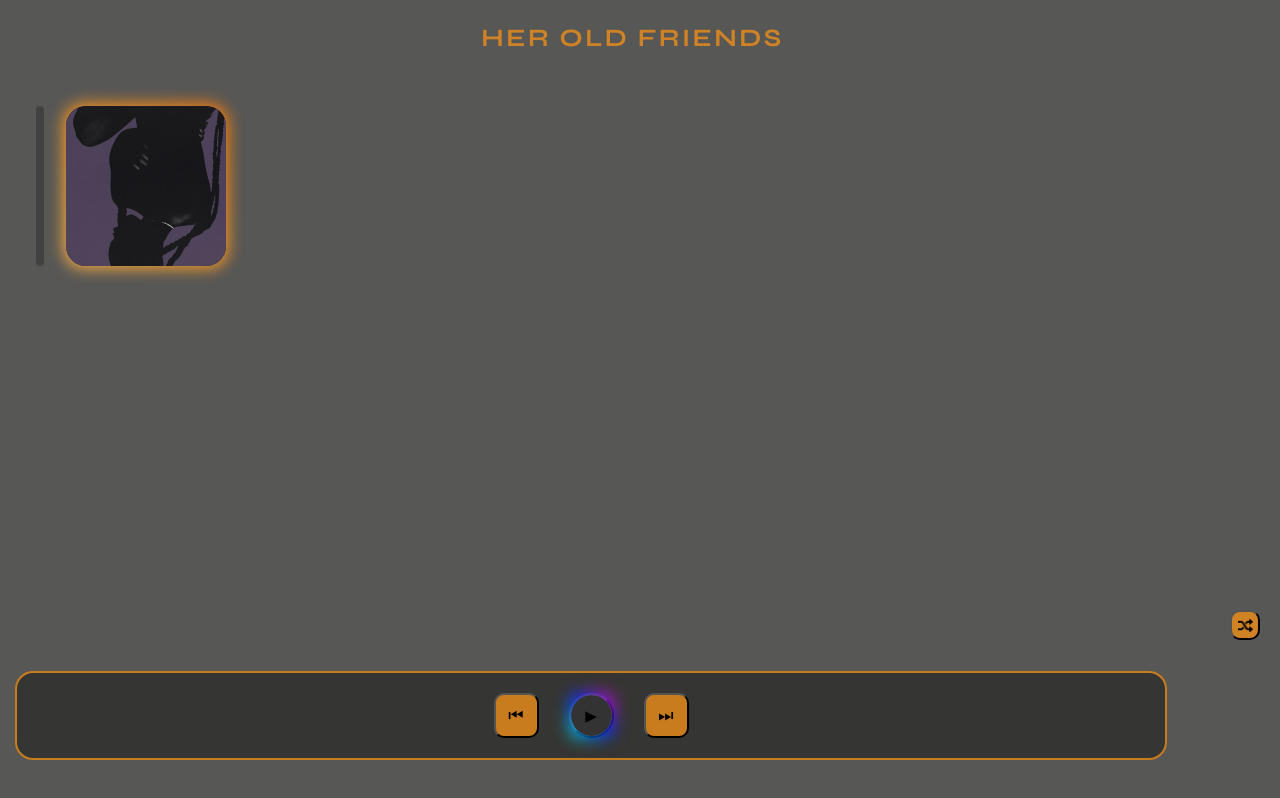
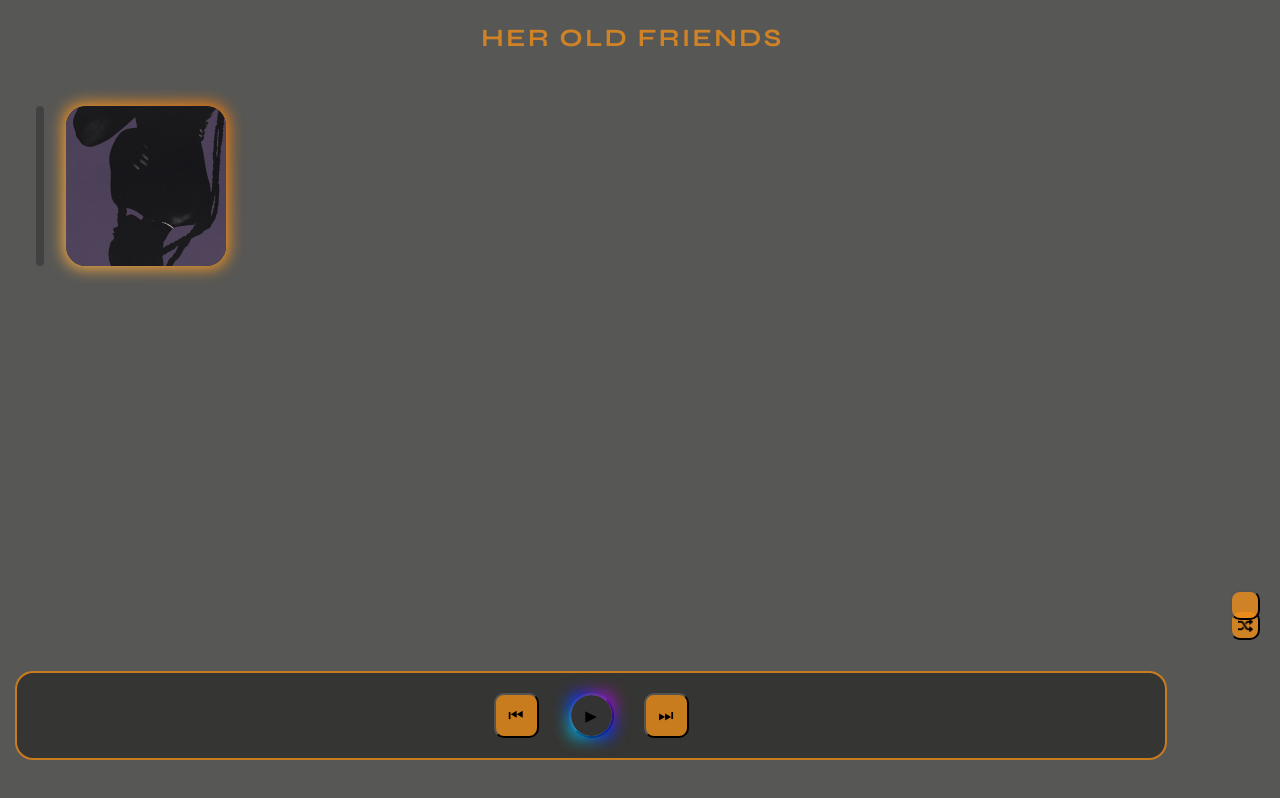
Before and after one commit to TXMJ1D/music-player-app, a website: page index.html in a window 1280 px wide. Drawn offline with Linux system fonts and the light colour scheme.

Commit message:
Updated html file to add a loop button

```diff
--- a/index.html
+++ b/index.html
@@ -22,6 +22,7 @@
                 </div>
 
                 <button class = "shuffleBtn"></button>
+                <button class = "loopBtn"></button>
 
                 <div class="buttons">
                     <button class = "prevBtn">⏮</button>
--- a/script.js
+++ b/script.js
@@ -26,6 +26,7 @@ let songs = [
 let songsBackUp = [];
 let songsShuffled = [];
 
+//create backup tracklist of orginal
 for (let i=0;i<songs.length;i++){
     songsBackUp.push(songs[i]);
 }
--- a/styles.css
+++ b/styles.css
@@ -169,6 +169,20 @@ body {
     right: 20px;
  }
 
+ .loopBtn{
+    position: fixed;
+    width: 30px;
+    height: 30px;
+    background-color: rgba(239, 143, 26, 0.8);
+    background-position: center;
+    background-repeat: no-repeat;
+    background-size: 15px;
+    border-radius: 10px;
+    outline: none;
+    bottom: 180px;
+    right: 20px;
+ }
+
 .buttons{
     display: flex;
     position:fixed;
```
